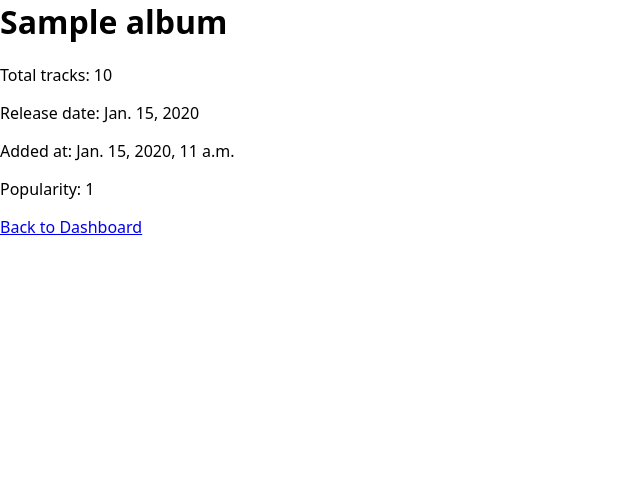
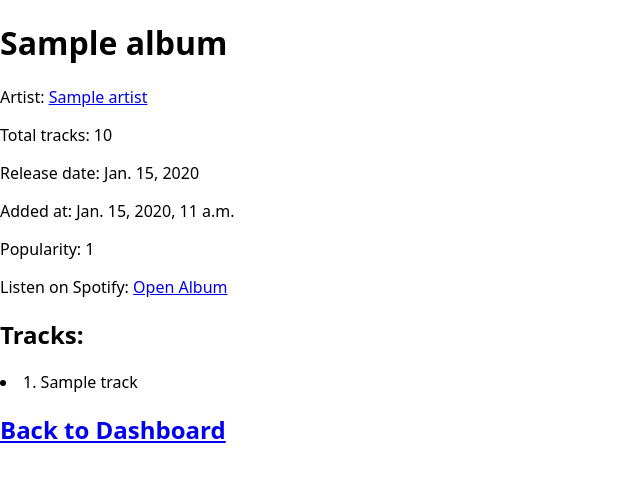
Before and after one commit to AlenkaJ/SpotifyDjangoApp, a Django app: page /spotify_filter/album/1/ in a window 1280 px wide. Shown: the top 482 px of the page, without its empty margins (0-640 px from the left). Run offline with Django 5.2, Linux system fonts and the light colour scheme; tables that the repository leaves empty hold one stand-in row (values such as "Sample post").

Commit message:
add tracks, add more links, more html improvements

```diff
--- a/spotify_filter/models.py
+++ b/spotify_filter/models.py
@@ -1,27 +1,47 @@
 from django.db import models
 from django.utils import timezone
+
+
+class Album(models.Model):
+    spotify_id = models.CharField(max_length=50, unique=True)
+    title = models.CharField(max_length=200)
+    artists = models.ManyToManyField("Artist", related_name="albums")
+    total_tracks = models.IntegerField(default=0)
+    release_date = models.DateField(default=timezone.now)
+    added_at = models.DateTimeField(default=timezone.now)
+    popularity = models.IntegerField(default=0)
+    album_cover = models.URLField(max_length=500, blank=True, null=True)
+
+    def __str__(self):
+        return self.title
+
+    @property
+    def spotify_link(self):
+        return f"https://open.spotify.com/album/{self.spotify_id}"
+
+
+class Track(models.Model):
+    spotify_id = models.CharField(max_length=50, unique=True)
+    title = models.CharField(max_length=200)
+    albums = models.ManyToManyField(Album, related_name="tracks")
+    track_number = models.IntegerField()
+    duration_ms = models.IntegerField()
+
+    def __str__(self):
+        return self.title
+
+    @property
+    def spotify_link(self):
+        return f"https://open.spotify.com/track/{self.spotify_id}"
 
 
 class Artist(models.Model):
     spotify_id = models.CharField(max_length=50, unique=True)
     name = models.CharField(max_length=200)
-    albums = models.ManyToManyField("Album")
     genres = models.ManyToManyField("Genre")
 
     def __str__(self):
         return self.name
-
-
-class Album(models.Model):
-    spotify_id = models.CharField(max_length=50, unique=True)
-    title = models.CharField(max_length=200)
-    total_tracks = models.IntegerField(default=0)
-    release_date = models.DateField(default=timezone.now)
-    added_at = models.DateTimeField(default=timezone.now)
-    popularity = models.IntegerField(default=0)
-
-    def __str__(self):
-        return self.title
 
 
 class Genre(models.Model):
--- a/spotify_filter/templates/spotify_filter/album_detail.html
+++ b/spotify_filter/templates/spotify_filter/album_detail.html
@@ -1,11 +1,35 @@
-{% load static %}
-<link rel="stylesheet" href="{% static 'spotify_filter/styles.css' %}">
-
+<!DOCTYPE html>
+<html lang="en">
+  <head>
+    <title>Album Detail</title>
+    <meta charset="UTF-8" />
+    <meta name="viewport" content="width=device-width" />
+    {% load static %}
+    <link rel="stylesheet" href="{% static 'spotify_filter/styles.css' %}">
+ </head>
+<body>
 <h1>{{ album.title }}</h1>
 
+<p>Artist{{ album.artists.all|pluralize }}:
+  {% for artist in album.artists.all %}
+    <a href="{% url 'spotify_filter:artist_detail' artist.id %}">{{ artist.name }}</a>{% if not forloop.last %}, {% endif %}
+  {% endfor %}
+</p>
 <p>Total tracks: {{ album.total_tracks }}</p>
 <p>Release date: {{ album.release_date }}</p>
 <p>Added at: {{ album.added_at }}</p>
 <p>Popularity: {{ album.popularity }}</p>
+<p>Listen on Spotify: <a href="https://open.spotify.com/album/{{ album.spotify_id }}" target="_blank">Open Album</a></p>
 
-<a href="{% url 'spotify_filter:dashboard' %}">Back to Dashboard</a>
+<h2>Tracks:</h2>
+<u1>
+  {% for track in album.tracks.all %}
+    <li>
+      {{ track.track_number }}. {{ track.title }}
+    </li>
+  {% endfor %}
+
+
+<h2><a href="{% url 'spotify_filter:dashboard' %}">Back to Dashboard</a></h2>
+</body>
+</html>
--- a/spotify_filter/templates/spotify_filter/index.html
+++ b/spotify_filter/templates/spotify_filter/index.html
@@ -1,4 +1,6 @@
 {% load static %}
 <link rel="stylesheet" href="{% static 'spotify_filter/styles.css' %}">
 
-<a href="{% url 'spotify_filter:importing' %}">Load Spotify</a>
+<p><a href="{% url 'spotify_filter:importing' %}">Load Spotify</a></p>
+
+<p><a href="{% url 'spotify_filter:dashboard' %}">Go to an existing dashboard</a></p>
```
Also changed, not shown: spotify_filter/admin.py (+7 -1 lines), spotify_filter/spotify_import.py (+21 -2 lines), spotify_filter/templates/spotify_filter/artist_detail.html (+17 -6 lines), spotify_filter/templates/spotify_filter/dashboard.html (+5 -8 lines), spotify_filter/migrations/0003_remove_artist_albums_album_album_cover_album_artists_and_more.py (added), spotify_filter/migrations/0004_alter_artist_spotify_id.py (added), spotify_filter/migrations/0005_alter_artist_spotify_id_alter_track_spotify_id.py (added), spotify_filter/migrations/0006_remove_track_album_track_albums.py (added).
